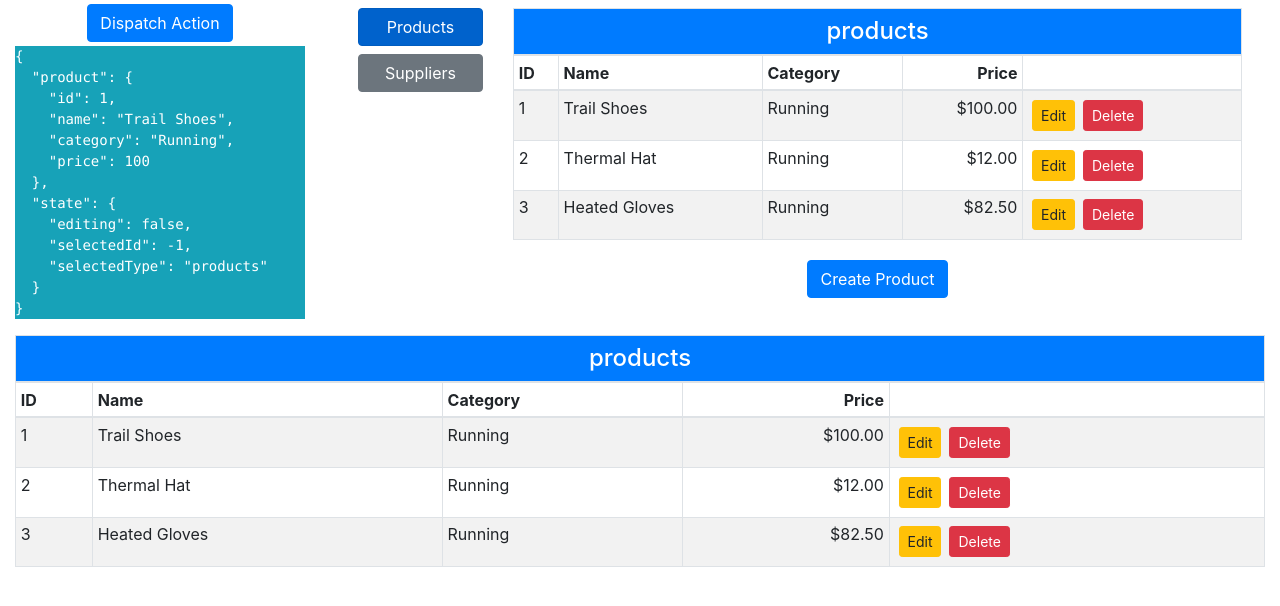
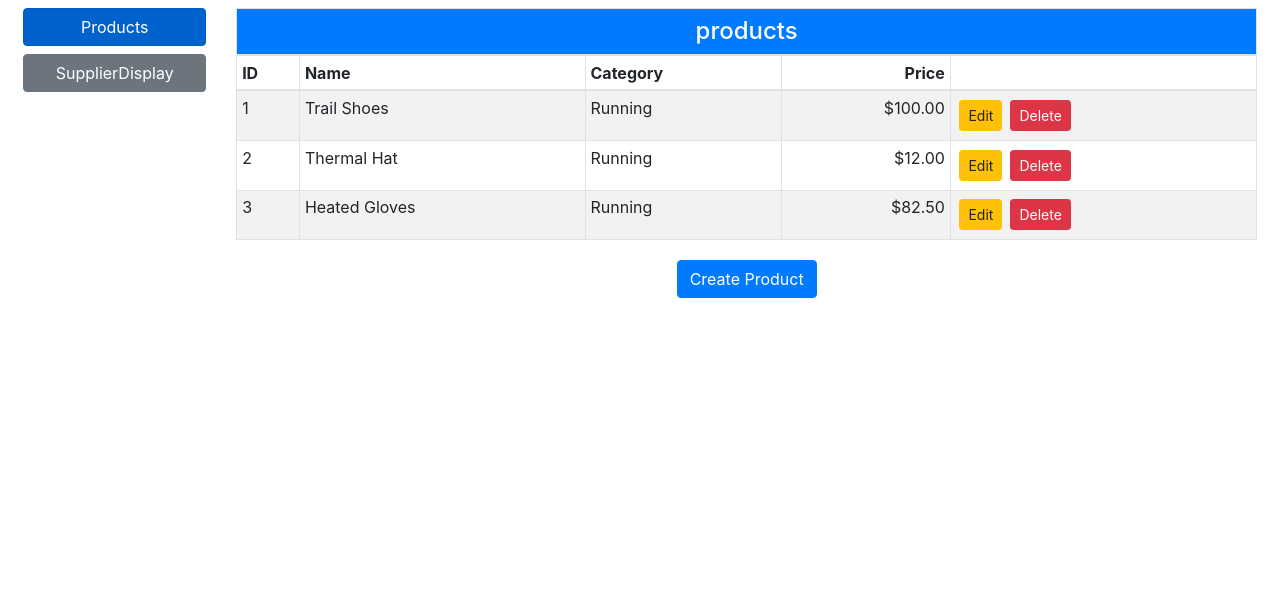
Before and after one commit to SunJangYo12/productapp-sample, a React (Create React App) app: page / in a window 1280 px wide. Shown: the top 606 px of the page. Built offline with nearby package versions, Linux system fonts and the light colour scheme.

Commit message:
first route

```diff
--- a/src/App.js
+++ b/src/App.js
@@ -4,53 +4,15 @@ import dataStore from "./store";
 import { Selector } from "./Selector";
 import { ProductDisplay } from "./ProductDisplay";
 import { SupplierDisplay } from "./SupplierDisplay";
-import { StoreAccess } from "./store/StoreAccess";
-import { CustomConnector, CustomConnectorProvider } from "./store/CustomConnector";
-import { startEditingProduct } from "./store/stateActions";
-import { deleteProduct } from "./store";
-import { ProductTable } from "./ProductTable";
-
-
-const selectors = {
-  products: (store) => store.modelData.products
-}
-
-const dispatchers = {
-  editCallback: startEditingProduct,
-  deleteCallback: deleteProduct
-}
-
 
 export default class App extends Component {
 
     render() {
-      return <div className="container-fluid">
-        <div className="row">
-          <div className="col-3">
-            <StoreAccess store={ dataStore}/>
-          </div>
-
-          <div className="col">
-            <Provider store={ dataStore }>
-              <Selector>
-                <ProductDisplay name="Products"/>
-                <SupplierDisplay name="Suppliers"/>
-              </Selector>
-            </Provider>
-          </div>
-        </div>
-
-        <div className="row">
-          <div className="col">
-            <CustomConnectorProvider dataStore={dataStore}>
-              <CustomConnector
-                selectors={ selectors}
-                dispatchers={ dispatchers}>
-                  <ProductTable/>
-              </CustomConnector>
-            </CustomConnectorProvider>
-          </div>
-        </div>
-      </div>
+      return <Provider store={ dataStore}>
+        <Selector>
+          <ProductDisplay name="Products"/>
+          <SupplierDisplay name="SupplierDisplay"/>
+        </Selector>
+      </Provider>
     }
 }
```
